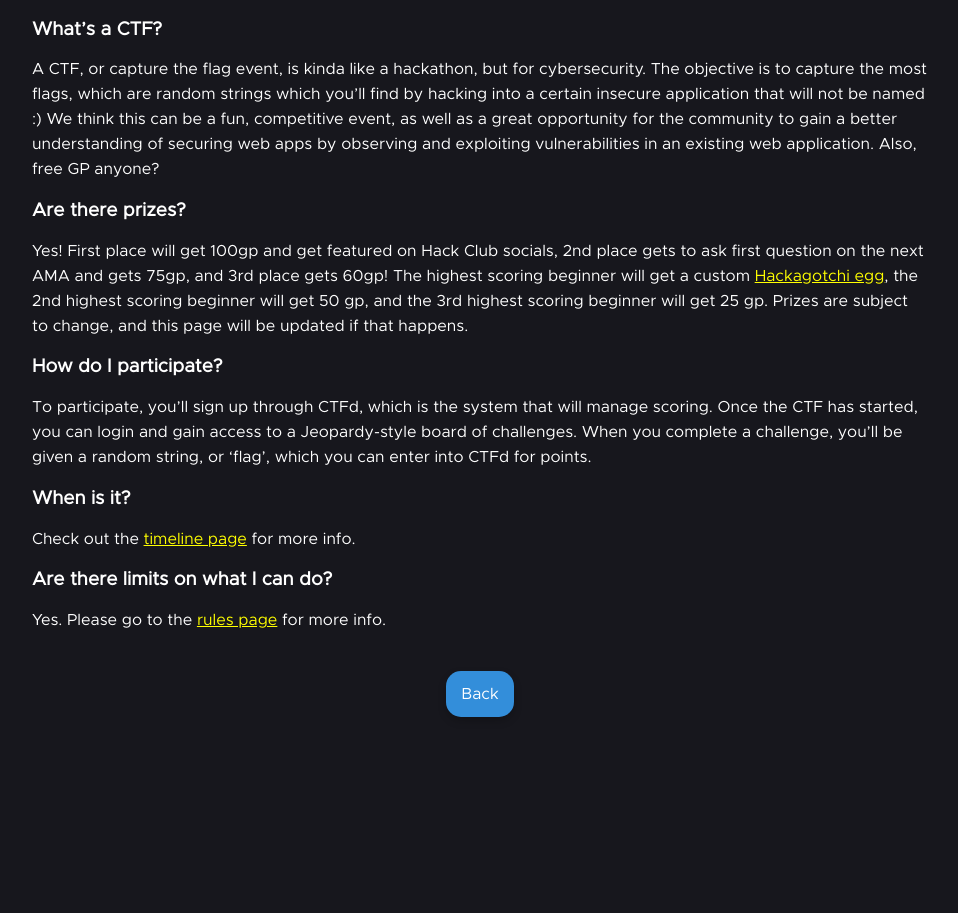
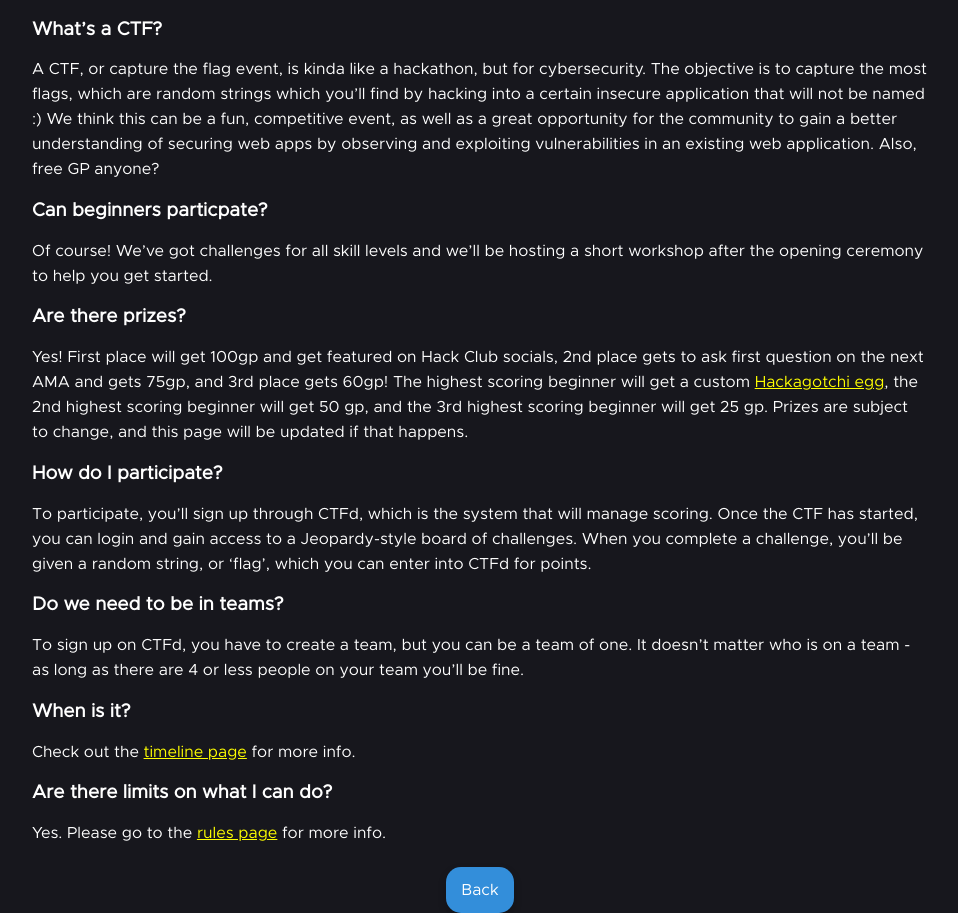
Before and after one commit to sampoder/hackclub-ctf, a Jekyll site: the page built from faq.md, in a window 1280 px wide. Shown: the part 218-1131 px from the top of the page, without its empty margins (160-1118 px from the left). Built offline with Jekyll 4.4.1, drawn with Linux system fonts in a browser that asks for light colours; before the commit the page ends 935 px from its top, so only the background shows below that.

Commit message:
Update faq.md

```diff
--- a/faq.md
+++ b/faq.md
@@ -6,12 +6,18 @@
 ### What's a CTF?
 A CTF, or capture the flag event, is kinda like a hackathon, but for cybersecurity. The objective is to capture the most flags, which are random strings which you'll find by hacking into a certain insecure application that will not be named :) We think this can be a fun, competitive event, as well as a great opportunity for the community to gain a better understanding of securing web apps by observing and exploiting vulnerabilities in an existing web application. Also, free GP anyone?
 
+### Can beginners particpate?
+Of course! We've got challenges for all skill levels and we'll be hosting a short workshop after the opening ceremony to help you get started.
+
 ### Are there prizes?
 Yes! First place will get 100gp and get featured on Hack Club socials, 2nd place gets to ask first question on the next AMA and gets 75gp, and 3rd place gets 60gp! The highest scoring beginner will get a custom [Hackagotchi egg](https://hackagotch.io), the 2nd highest scoring beginner will get 50 gp, and the 3rd highest scoring beginner will get 25 gp. Prizes are subject to change, and this page will be updated if that happens.
 
 ### How do I participate?
 To participate, you’ll sign up through CTFd, which is the system that will manage scoring. Once the CTF has started, you can login and gain access to a Jeopardy-style board of challenges. When you complete a challenge, you’ll be given a random string, or ‘flag’, which you can enter into CTFd for points.
 
+### Do we need to be in teams?
+To sign up on CTFd, you have to create a team, but you can be a team of one. It doesn't matter who is on a team - as long as there are 4 or less people on your team you'll be fine.
+
 ### When is it?
 Check out the [timeline page]({{ site.baseurl }}{% link timeline.md %}) for more info.
 
```
